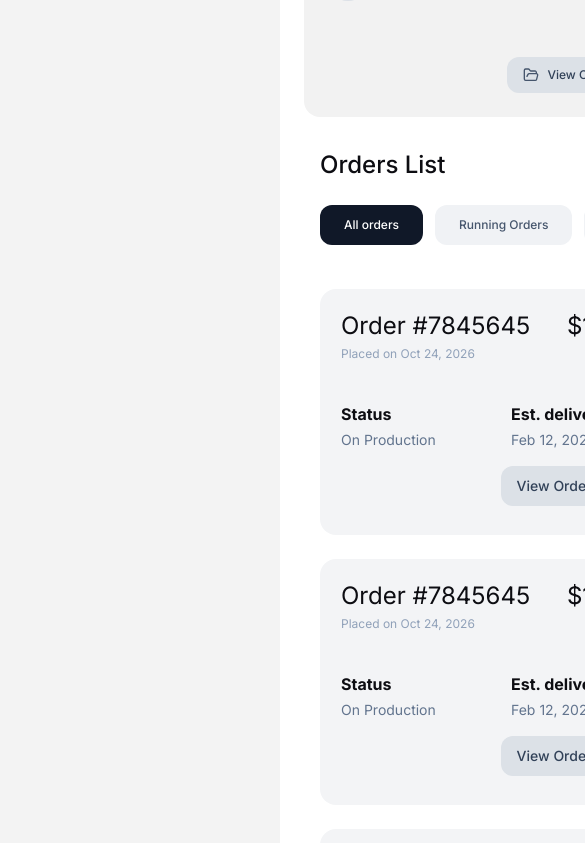
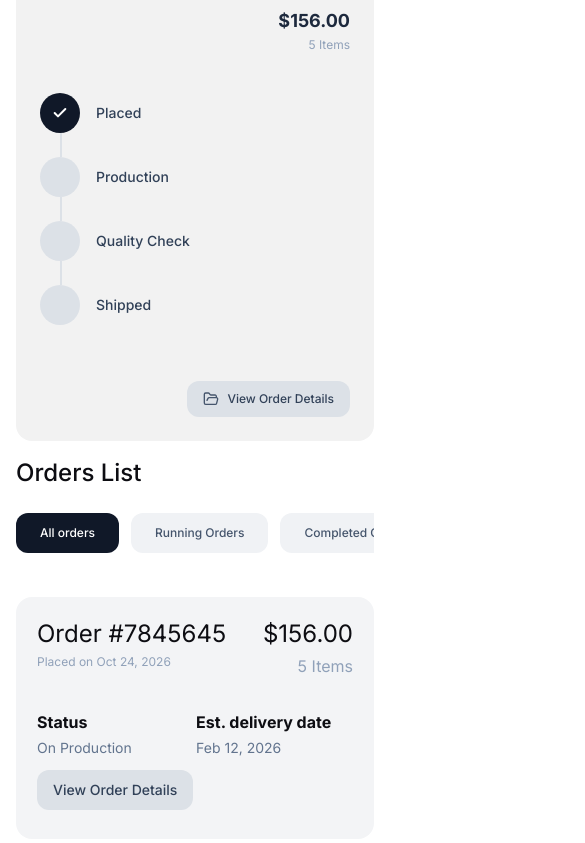
Before and after one commit to alimuzzaman-zamaddar/dynamic-x-project, a React (Vite) app: page /dashboard in a window 390 px wide. Shown: the part 981-1824 px from the top of the page, 585 px wide, since content can reach past the window. Built offline with nearby package versions, Linux system fonts and the light colour scheme; no server answers.

Commit message:
refactor: refined the myorders page

```diff
--- a/src/components/PagesComponent/My-orders/OrderList.jsx
+++ b/src/components/PagesComponent/My-orders/OrderList.jsx
@@ -13,7 +13,7 @@ export default function OrderList() {
   ]
 
   return (
-    <div className="w-full max-w-7xl mx-auto p-4 sm:p-6 bg-white">
+    <div className="w-full  bg-white">
       <h2 className="text-2xl font-medium text-[#0D0D12] mb-6">Orders List</h2>
       <div className="flex gap-3 overflow-x-auto pb-3 mb-8 scrollbar-none snap-x">
         {tabs.map((tab) => (
@@ -57,7 +57,7 @@ export default function OrderList() {
               </div>
             </div>
 
-            <div className="flex flex-col sm:flex-row sm:items-end justify-between gap-4 py-2">
+            <div className="flex flex-wrap  py-2 items-center justify-between">
               <div className="grid grid-cols-2 gap-x-6 gap-y-1">
                 <div>
                   <span className="text-base font-bold text-[#0D0D12] block">
@@ -77,10 +77,10 @@ export default function OrderList() {
                 </div>
               </div>
 
-              {/* Action Button */}
-              <button className="bg-[#DCE1E7] hover:bg-slate-300 transition-colors text-slate-700 text-sm font-medium px-4 py-2.5 rounded-xl self-end sm:self-auto cursor-pointer whitespace-nowrap">
+              <button className="bg-[#DCE1E7] hover:bg-slate-300 transition-colors text-slate-700 text-sm font-medium px-4 py-2.5 rounded-xl self-end sm:self-auto cursor-pointer whitespace-nowrap lg: mt-0 mt-3">
                 View Order Details
               </button>
+
             </div>
           </div>
         ))}
--- a/src/layout/DashboardLayout.jsx
+++ b/src/layout/DashboardLayout.jsx
@@ -4,7 +4,7 @@ import { Outlet } from 'react-router'
 
 export default function DashboardLayout() {
   return (
-    <div className='flex gap-6 mt-40 pb-10 max-w-max-width mx-auto'>
+    <div className='flex xl:flex-row flex-col gap-6 md:mt-40 mt-30 2xl:px-0 px-4 pb-10 max-w-max-width mx-auto'>
       <div className="flex shrink-0">
         <DashboardSideBar />
       </div>
--- a/src/pages/FileLibrary.jsx
+++ b/src/pages/FileLibrary.jsx
@@ -2,6 +2,8 @@ import React from 'react'
 
 export default function FileLibrary() {
   return (
-    <div>FileLibrary</div>
+    <div className='w-full'>
+      <h3 className='text-3xl text-[#0D0D12] font-medium'>My Orders</h3>
+    </div>
   )
 }
--- a/src/shared/DashboardSideBar.jsx
+++ b/src/shared/DashboardSideBar.jsx
@@ -32,7 +32,7 @@ export default function DashboardSideBar() {
   ];
 
   return (
-    <div className="bg-[#E7E7E780] rounded-3xl p-6 w-70">
+    <div className="bg-[#E7E7E780] rounded-3xl p-6 lg:w-70 w-full">
       <ul className="flex flex-col gap-5">
         {menuItems.map((item) => (
           <li key={item.name}>
```
